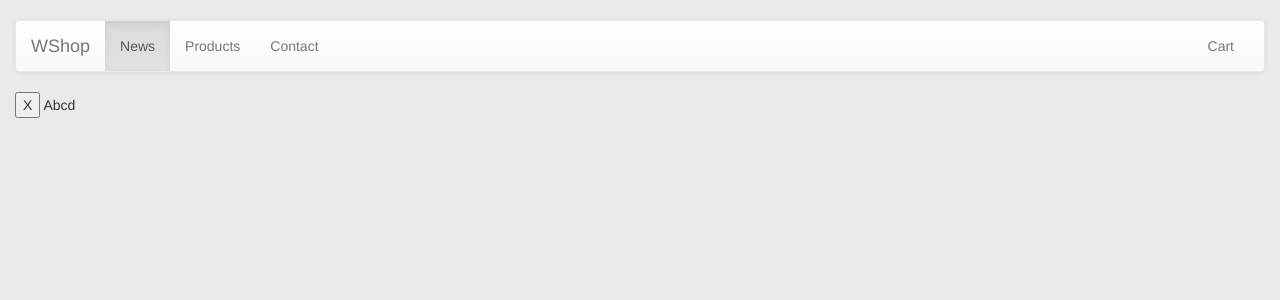
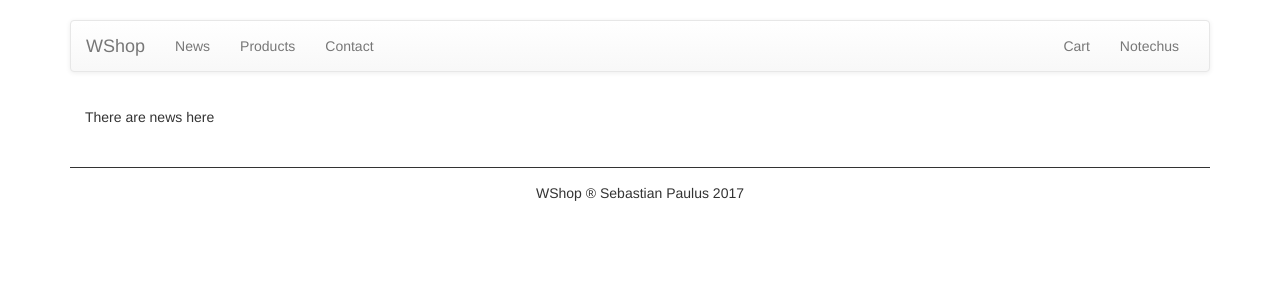
Before and after one commit to Notechus/wshop-web, a Vue app: page / in a window 1280 px wide. Shown: the top 300 px of the page. Built offline with nearby package versions, Linux system fonts and the light colour scheme.

Commit message:
first components draft

```diff
--- a/index.html
+++ b/index.html
@@ -19,6 +19,7 @@
     <script src="https://maxcdn.bootstrapcdn.com/bootstrap/3.3.7/js/bootstrap.min.js"
             integrity="sha384-Tc5IQib027qvyjSMfHjOMaLkfuWVxZxUPnCJA7l2mCWNIpG9mGCD8wGNIcPD7Txa"
             crossorigin="anonymous"></script>
+    <link rel="stylesheet" href="src/styles.css">
 </head>
 <body>
 <div id="app">
--- a/src/app.vue
+++ b/src/app.vue
@@ -1,7 +1,7 @@
 <template>
-    <div class="container-fluid">
+    <div class="container">
         <app-header></app-header>
-        <content></content>
+        <app-content></app-content>
         <app-footer></app-footer>
     </div>
 </template>
@@ -9,6 +9,7 @@
 <script>
     import AppHeader from './components/AppHeader.vue';
     import AppFooter from './components/AppFooter.vue';
+    import AppContent from './components/AppContent.vue';
     import {store} from './stores/store.js';
     import {mapGetters, mapMutations} from 'vuex';
 
@@ -16,7 +17,7 @@
         replace: false,
         components: {
             AppHeader,
-//            Content,
+            AppContent,
             AppFooter
         },
         computed: mapGetters({})
--- /dev/null
+++ b/src/components/AppContent.vue
@@ -0,0 +1,39 @@
+<template>
+    <div id="content" class="">
+        <keep-alive>
+            <transition name="fade" mode="out-in">
+                <component :is="currentView"></component>
+            </transition>
+        </keep-alive>
+    </div>
+</template>
+
+<script>
+    import NewsPage from "./pages/NewsPage.vue";
+    import ProductsPage from "./pages/ProductsPage.vue";
+    import ContactPage from "./pages/ContactPage.vue";
+    import {store} from './../stores/store.js';
+    import {mapState, mapGetters, mapMutations} from 'vuex';
+
+    export default {
+        components: {
+            NewsPage,
+            ProductsPage,
+            ContactPage
+        },
+        computed: mapGetters({
+            currentView: 'currentView'
+        }),
+        created: function () {
+
+        }
+    }
+</script>
+
+<style>
+    #content {
+        /*width: 100%;*/
+        /*height: 100%;*/
+        padding: 15px;
+    }
+</style>
--- a/src/components/AppFooter.vue
+++ b/src/components/AppFooter.vue
@@ -1,8 +1,7 @@
 <template>
-    <div>
-        <button>X</button>
-        Abcd
-    </div>
+    <footer id="footer">
+        WShop ® Sebastian Paulus 2017
+    </footer>
 </template>
 
 <script>
@@ -13,3 +12,19 @@
         }
     }
 </script>
+
+<style>
+    #footer {
+        position: relative;
+        left: 0;
+        bottom: 0;
+        height: 30px;
+        width: 100%;
+        /*background: #dcdcdc;*/
+        border-top: 1px solid;
+        text-align: center;
+        margin-top: 25px;
+        padding-bottom: 15px;
+        padding-top: 15px;
+    }
+</style>
--- a/src/components/AppHeader.vue
+++ b/src/components/AppHeader.vue
@@ -2,33 +2,40 @@
     <div>
         <nav class="navbar navbar-default">
             <div class="container-fluid">
-                <!-- Brand and toggle get grouped for better mobile display -->
                 <div class="navbar-header">
                     <span class="icon-bar"></span>
                     <span class="icon-bar"></span>
                     <span class="icon-bar"></span>
                     <a class="navbar-brand" href="#">WShop</a>
                 </div>
-                <!-- Collect the nav links, forms, and other content for toggling -->
                 <div class="collapse navbar-collapse">
                     <ul class="nav navbar-nav navbar-left">
-                        <li class="active"><a href="#">News</a></li>
-                        <li><a href="#">Products</a></li>
-                        <li><a href="#">Contact</a></li>
+                        <li><a href="#" @click="changeView('NewsPage')">News</a></li>
+                        <li><a href="#" @click="changeView('ProductsPage')">Products</a></li>
+                        <li><a href="#" @click="changeView('ContactPage')">Contact</a></li>
                     </ul>
                     <ul class="nav navbar-nav navbar-right">
                         <li><a href="#">Cart</a></li>
+                        <li><p class="navbar-text">{{username}}</p></li>
                     </ul>
                 </div>
-            </div><!-- /.container-fluid -->
+            </div>
         </nav>
     </div>
 </template>
 
 <script>
+    import {store} from './../stores/store.js';
+    import {mapState, mapGetters, mapMutations} from 'vuex';
 
     export default {
         components: {},
+        methods: mapMutations({
+            changeView: 'changeView'
+        }),
+        computed: mapGetters({
+            username: 'username'
+        }),
         created: function () {
 
         }
--- a/src/components/Content.vue
+++ /dev/null
@@ -1,3 +0,0 @@
-<template>
-
-</template>
--- /dev/null
+++ b/src/components/pages/ContactPage.vue
@@ -0,0 +1,14 @@
+<template>
+    <div id="contact-page">
+        contact
+    </div>
+</template>
+
+<script>
+    export default {
+        components: {},
+        created: function () {
+
+        }
+    }
+</script>
--- /dev/null
+++ b/src/components/pages/NewsPage.vue
@@ -0,0 +1,18 @@
+<template>
+    <div id="news-page">
+        There are news here
+    </div>
+</template>
+
+<script>
+    export default {
+        components: {},
+        created: function () {
+
+        }
+    }
+</script>
+
+<style>
+
+</style>
--- /dev/null
+++ b/src/components/pages/ProductsPage.vue
@@ -0,0 +1,20 @@
+<template>
+    <div id="products-page" class="row">
+        <product-thumbnail></product-thumbnail>
+        <product-thumbnail></product-thumbnail>
+        <product-thumbnail></product-thumbnail>
+    </div>
+</template>
+
+<script>
+    import ProductThumbnail from './../products/ProductThumbnail.vue';
+
+    export default {
+        components: {
+            ProductThumbnail
+        },
+        created: function () {
+
+        }
+    }
+</script>
--- /dev/null
+++ b/src/components/products/ProductThumbnail.vue
@@ -0,0 +1,26 @@
+<template>
+    <div class="col-sm-6 col-md-4">
+        <div class="thumbnail">
+            <img src="" alt="...">
+            <div class="caption">
+                <h3>{{title}}</h3>
+                <p>{{details}}</p>
+                <p>
+                    <a href="#" class="btn btn-primary" role="button">Add to Cart</a>
+                </p>
+            </div>
+        </div>
+    </div>
+</template>
+
+<script>
+    export default {
+        components: {},
+        created: function () {
+
+        },
+        data: function () {
+            return {title: 'asd', details: 'some details about product'};
+        }
+    }
+</script>
--- a/src/stores/store.js
+++ b/src/stores/store.js
@@ -4,22 +4,16 @@ import Vuex from 'vuex';
 Vue.use(Vuex);
 export const store = new Vuex.Store({
         state: {
-            users: [],
-            messages: [],
             username: 'Notechus',
+            currentView: 'NewsPage'
         },
         getters: {
-            users: state => state.users,
-            messages: state => state.messages,
+            currentView: state => state.currentView,
+            username: state => state.username
         },
         mutations: {
-            addUser(state, user)
-            {
-                state.users.push(user);
-            },
-            addMessage(state, message)
-            {
-                state.messages.push(message);
+            changeView(state, view){
+                state.currentView = view;
             }
         }
     })
--- a/src/styles.css
+++ b/src/styles.css
@@ -1,6 +1,14 @@
 /* Space out content a bit */
 body {
-  padding-top: 20px;
-  padding-bottom: 20px;
-  background-color: rgba(226, 226, 226, 0.7);
+    padding-top: 20px;
+    /*padding-bottom: 20px;*/
+    /*background-color: rgba(226, 226, 226, 0.7);*/
 }
+
+.fade-enter-active, .fade-leave-active {
+    transition: opacity .5s
+}
+
+.fade-enter, .fade-leave-to {
+    opacity: 0
+}
```
